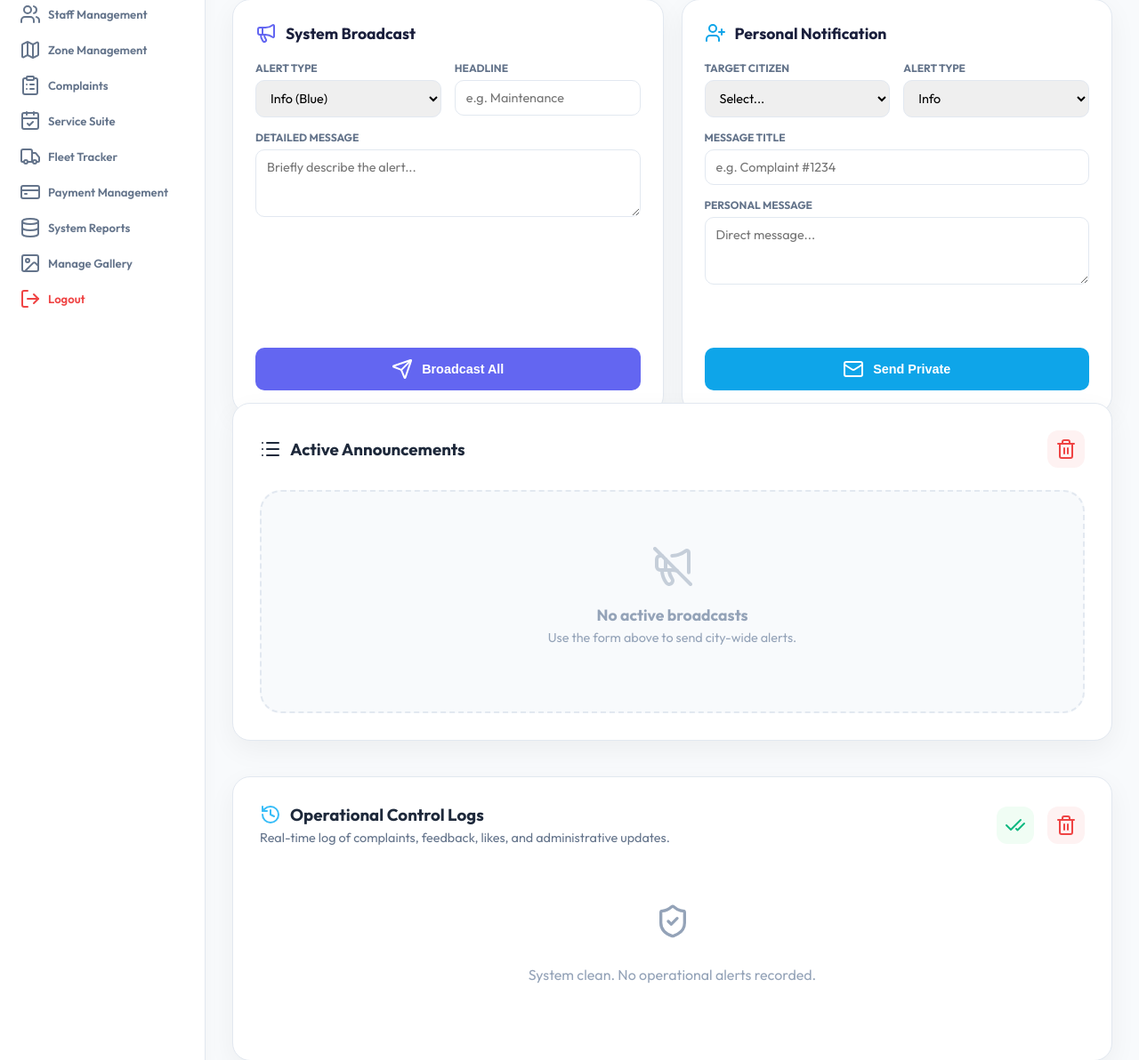
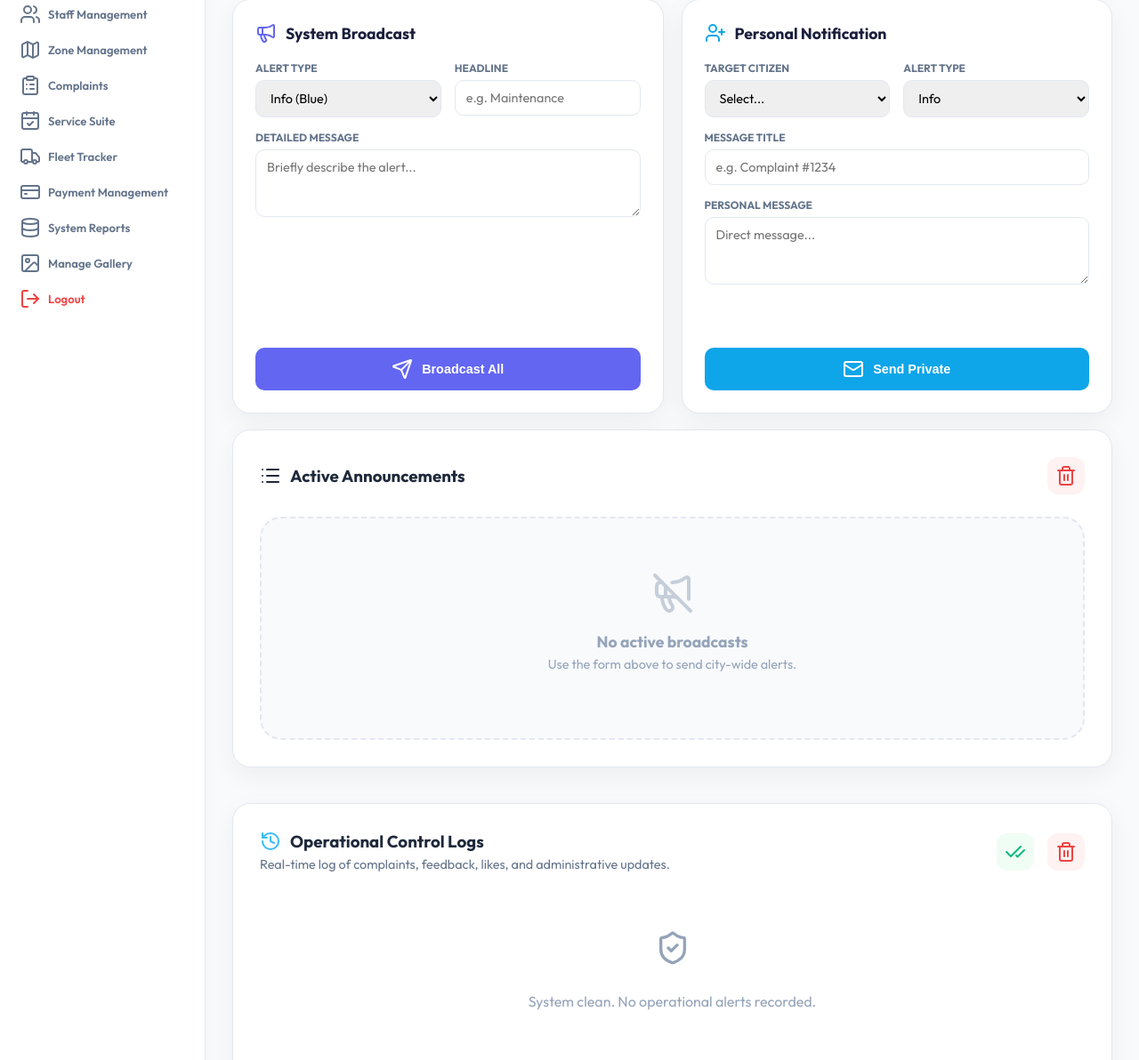
Before and after one commit to UsmanAli0001/CleanPortal, a Django app: page /admin-notifications/ in a window 1280 px wide. Shown: the part 204-1396 px from the top of the page at 89% size. Run offline with Django 5.2, Linux system fonts and the light colour scheme; the visitor is signed in with stand-in values (Sample User, id 1); data comes from the database, SQL or seed files in the repository; data that the repository does not hold is empty.

Commit message:
column card set

```diff
--- a/accounts/templates/accounts/admin/notifications_admin.html
+++ b/accounts/templates/accounts/admin/notifications_admin.html
@@ -315,8 +315,11 @@
         </div>
     </div>
 
+    <!-- Spacer added to prevent touching -->
+    <div style="height: 40px;"></div>
+
     <!-- Active Global Announcements -->
-    <div class="notif-grid" style="margin-top: 40px; grid-template-columns: 1fr;">
+    <div class="notif-grid" style="grid-template-columns: 1fr;">
         <div class="notif-list-card">
             <div style="display: flex; justify-content: space-between; align-items: center; margin-bottom: 25px;">
                 <h3 style="margin: 0; display: flex; align-items: center; gap: 10px;"><i data-lucide="list"></i> Active
```
